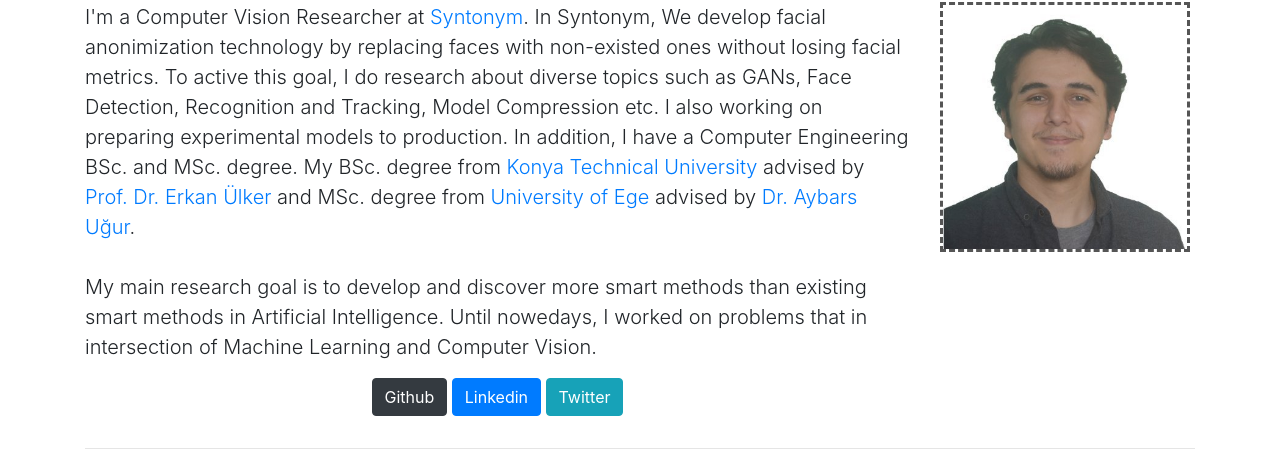
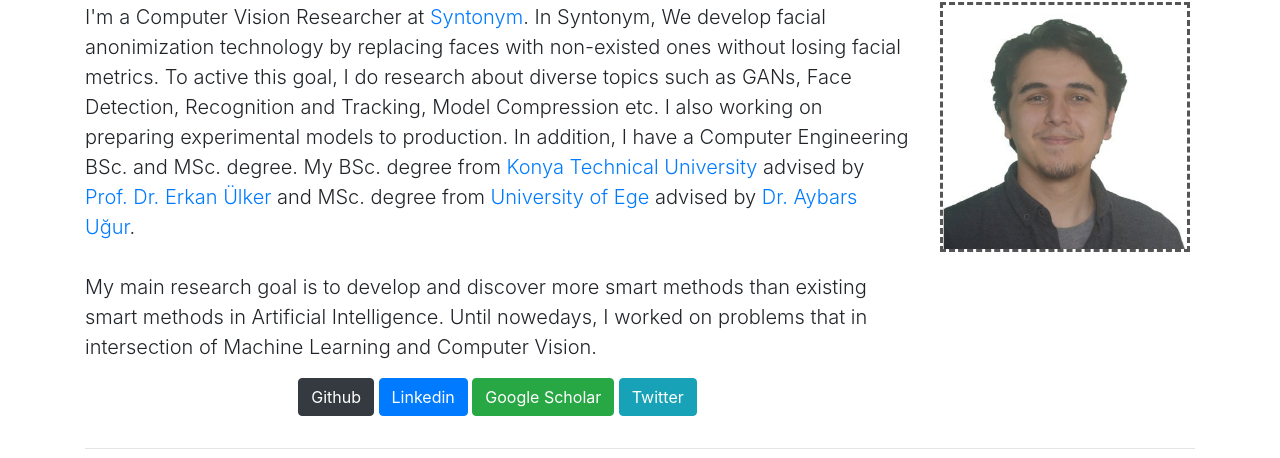
Before and after one commit to m-pektas/m-pektas.github.io, a plain HTML site: page index.html in a window 1280 px wide. Shown: the part 78-536 px from the top of the page. Drawn offline with nearby package versions, Linux system fonts and the light colour scheme.

Commit message:
main: google scholar button was added.

```diff
--- a/index.html
+++ b/index.html
@@ -61,7 +61,7 @@
                         <a href="https://github.com/m-pektas" target="_blank" class="btn btn-dark">Github</a>
                         <a href="https://www.linkedin.com/in/mhmdpkts/" target="_blank"
                             class="btn btn-primary">Linkedin</a>
-                        <!-- <a href="https://scholar.google.com/citations?user=n3PSuQMAAAAJ&hl=en" target="_blank" class="btn btn-outline-info">Google Scholar</a>  -->
+                        <a href="https://scholar.google.com.tr/citations?user=-WIt0gwAAAAJ&hl=en" target="_blank" class="btn btn-success">Google Scholar</a>
                         <!-- <a href="https://www.semanticscholar.org/author/Anthony-Chen/52151521" target="_blank" class="btn btn-outline-info">Semantic Scholar</a>  -->
                         <a href="https://twitter.com/mhmdpkts" target="_blank" class="btn btn-info">Twitter</a>
                         <!-- <a href="email.html" target="_blank" class="btn btn-outline-info">Email</a> -->
```
